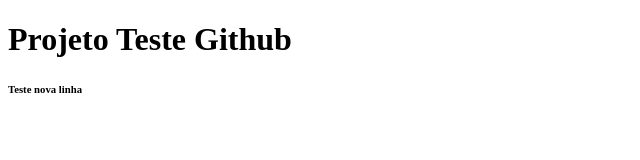
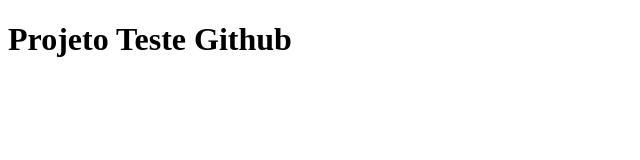
Before and after one commit to 1bercode/Projetoteste, a plain HTML site: page index.html in a window 1280 px wide. Shown: the full height of the page, 0-640 px from the left. Drawn offline with Linux system fonts and the light colour scheme.

Commit message:
excluida tag h6
exclusao de linha e formatacao

```diff
--- a/index.html
+++ b/index.html
@@ -1,12 +1,15 @@
 <!DOCTYPE html>
 <html lang="pt-br">
+
 <head>
     <meta charset="UTF-8">
     <meta name="viewport" content="width=device-width, initial-scale=1.0">
     <title>Document</title>
 </head>
+
 <body>
     <h1> Projeto Teste Github </h1>
-    <h6>Teste nova linha</h6>
+
 </body>
+
 </html>
```
